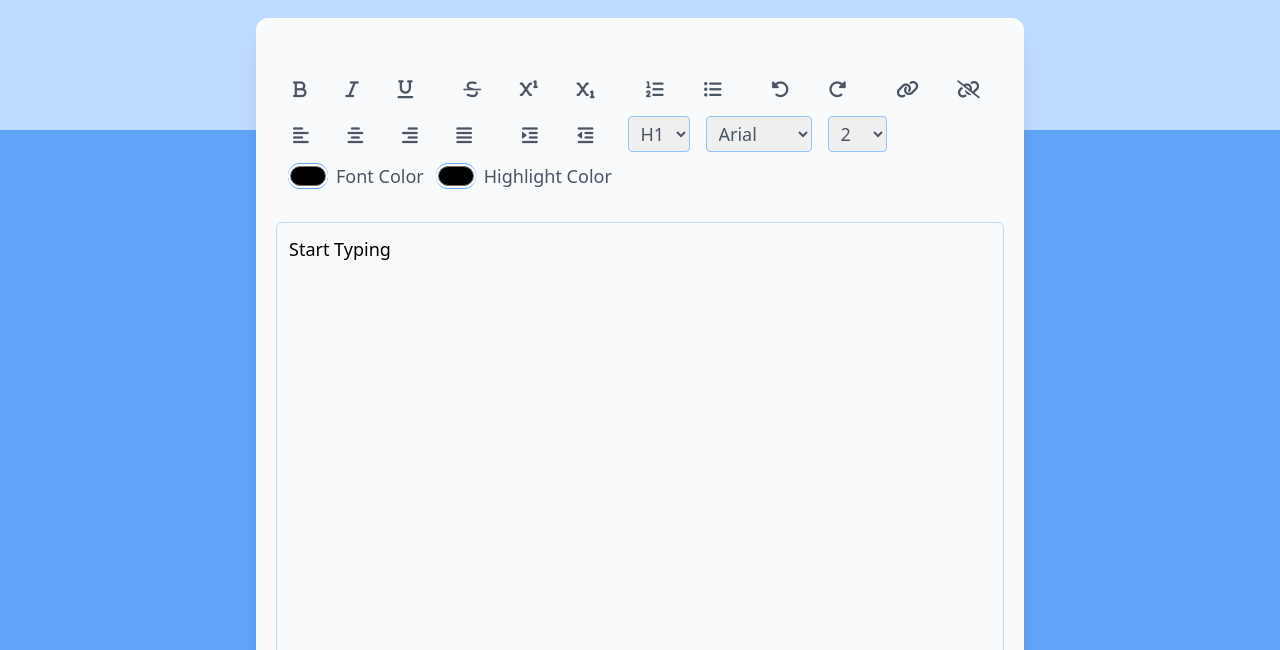
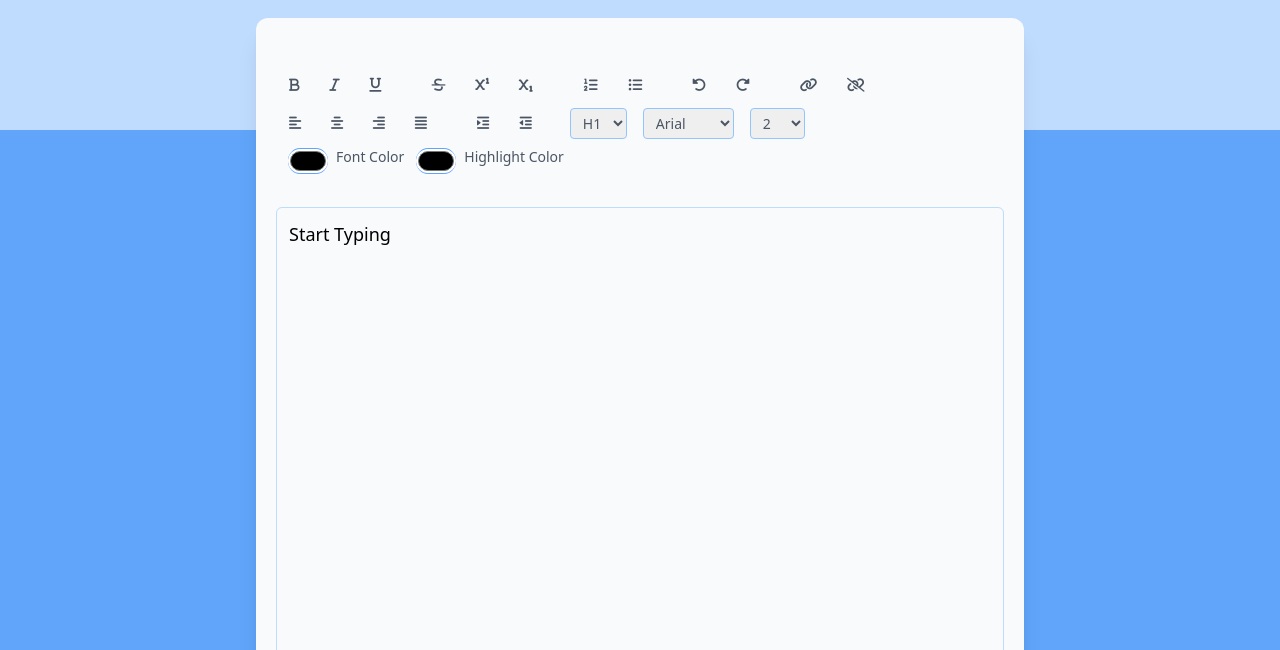
Before and after one commit to Marknjo/tools-lab, a website built with Vite: page src/pages/rich-text-editor/rte.html in a window 1280 px wide. Shown: the part 150-800 px from the top of the page. Built offline with nearby package versions, Linux system fonts and the light colour scheme.

Commit message:
style: downgrade fontsize from large to small

```diff
--- a/src/pages/rich-text-editor/rte.html
+++ b/src/pages/rich-text-editor/rte.html
@@ -28,84 +28,84 @@
         </header>
 
         <div class="bg-slate-50 mx-auto -mt-28 p-5 max-w-3xl shadow-xl rounded-xl">
-            <section id="menu" class="flex flex-wrap gap-x-4 gap-y-2 my-8 text-lg text-gray-600">
+            <section id="menu" class="flex flex-wrap gap-x-6 gap-y-2 my-8 text-sm text-gray-600">
                 <div>
                     <button
-                        class="menu__item py-1 px-4  border border-transparent hover:border-blue-400 active:focus:text-blue-600 rounded"
+                        class="menu__item py-1 px-3 border border-transparent hover:border-blue-500 hover:bg-blue-100 active:focus:text-blue-600 rounded"
                         title="Bold"><i class="fa-solid fa-bold"></i></button>
                     <button
-                        class="menu__item py-1 px-4  border border-transparent hover:border-blue-400 active:text-blue-600 rounded"
+                        class="menu__item py-1 px-3 border border-transparent hover:border-blue-500 hover:bg-blue-100 active:text-blue-600 rounded"
                         title="Italicize"><i class="fa-solid fa-italic"></i></button>
                     <button
-                        class="menu__item py-1 px-4  border border-transparent hover:border-blue-400 active:text-blue-600 rounded"
+                        class="menu__item py-1 px-3 border border-transparent hover:border-blue-500 hover:bg-blue-100 active:text-blue-600 rounded"
                         title="Underline"><i class="fa-solid fa-underline"></i></button>
                 </div>
 
 
                 <div>
                     <button
-                        class="menu__item py-1 px-4  border border-transparent hover:border-blue-400 active:text-blue-600 rounded"
+                        class="menu__item py-1 px-3 border border-transparent hover:border-blue-500 hover:bg-blue-100 active:text-blue-600 rounded"
                         title="Strikethrough"><i class="fa-solid fa-strikethrough"></i></button>
                     <button
-                        class="menu__item py-1 px-4  border border-transparent hover:border-blue-400 active:text-blue-600 rounded"
+                        class="menu__item py-1 px-3 border border-transparent hover:border-blue-500 hover:bg-blue-100 active:text-blue-600 rounded"
                         title="Superscript"><i class="fa-solid fa-superscript"></i></button>
                     <button
-                        class="menu__item py-1 px-4  border border-transparent hover:border-blue-400 active:text-blue-600 rounded"
+                        class="menu__item py-1 px-3 border border-transparent hover:border-blue-500 hover:bg-blue-100 active:text-blue-600 rounded"
                         title="Subscript"><i class="fa-solid fa-subscript"></i></button>
                 </div>
 
 
                 <div>
                     <button
-                        class="menu__item py-1 px-4  border border-transparent hover:border-blue-400 active:text-blue-600 rounded"
+                        class="menu__item py-1 px-3 border border-transparent hover:border-blue-500 hover:bg-blue-100 active:text-blue-600 rounded"
                         title="Ordered List"><i class="fa-solid fa-list-ol"></i></button>
                     <button
-                        class="menu__item py-1 px-4  border border-transparent hover:border-blue-400 active:text-blue-600 rounded"
+                        class="menu__item py-1 px-3 border border-transparent hover:border-blue-500 hover:bg-blue-100 active:text-blue-600 rounded"
                         title="Unordered List"><i class="fa-solid fa-list-ul"></i></button>
                 </div>
 
 
                 <div>
                     <button
-                        class="menu__item py-1 px-4  border border-transparent hover:border-blue-400 active:text-blue-600 rounded"
+                        class="menu__item py-1 px-3 border border-transparent hover:border-blue-500 hover:bg-blue-100 active:text-blue-600 rounded"
                         title="Undo"><i class="fa-solid fa-rotate-left"></i></button>
                     <button
-                        class="menu__item py-1 px-4  border border-transparent hover:border-blue-400 active:text-blue-600 rounded"
+                        class="menu__item py-1 px-3 border border-transparent hover:border-blue-500 hover:bg-blue-100 active:text-blue-600 rounded"
                         title="Redo"><i class="fa-solid fa-rotate-right"></i></button>
                 </div>
 
                 <div>
                     <button
-                        class="menu__item py-1 px-4  border border-transparent hover:border-blue-400 active:text-blue-600 rounded"
+                        class="menu__item py-1 px-3 border border-transparent hover:border-blue-500 hover:bg-blue-100 active:text-blue-600 rounded"
                         title="Add Link"><i class="fa-solid fa-link"></i></button>
                     <button
-                        class="menu__item py-1 px-4  border border-transparent hover:border-blue-400 active:text-blue-600 rounded"
+                        class="menu__item py-1 px-3 border border-transparent hover:border-blue-500 hover:bg-blue-100 active:text-blue-600 rounded"
                         title="Break Link"><i class="fa-solid fa-link-slash"></i></button>
                 </div>
 
 
                 <div>
                     <button
-                        class="menu__item py-1 px-4  border border-transparent hover:border-blue-400 active:text-blue-600 rounded"
+                        class="menu__item py-1 px-3 border border-transparent hover:border-blue-500 hover:bg-blue-100 active:text-blue-600 rounded"
                         title="Text Align Left"><i class="fa-solid fa-align-left"></i></button>
                     <button
-                        class="menu__item py-1 px-4  border border-transparent hover:border-blue-400 active:text-blue-600 rounded"
+                        class="menu__item py-1 px-3 border border-transparent hover:border-blue-500 hover:bg-blue-100 active:text-blue-600 rounded"
                         title="Text Align Center"><i class="fa-solid fa-align-center"></i></button>
                     <button
-                        class="menu__item py-1 px-4  border border-transparent hover:border-blue-400 active:text-blue-600 rounded"
+                        class="menu__item py-1 px-3 border border-transparent hover:border-blue-500 hover:bg-blue-100 active:text-blue-600 rounded"
                         title="Text Align Right"><i class="fa-solid fa-align-right"></i></button>
                     <button
-                        class="menu__item py-1 px-4  border border-transparent hover:border-blue-400 active:text-blue-600 rounded"
+                        class="menu__item py-1 px-3 border border-transparent hover:border-blue-500 hover:bg-blue-100 active:text-blue-600 rounded"
                         title="Text Align Justify"><i class="fa-solid fa-align-justify"></i></button>
                 </div>
 
 
                 <div>
                     <button
-                        class="menu__item py-1 px-4  border border-transparent hover:border-blue-400 active:text-blue-600 rounded"
+                        class="menu__item py-1 px-3 border border-transparent hover:border-blue-500 hover:bg-blue-100 active:text-blue-600 rounded"
                         title="Text Indent"><i class="fa-solid fa-indent"></i></button>
                     <button
-                        class="menu__item py-1 px-4  border border-transparent hover:border-blue-400 active:text-blue-600 rounded"
+                        class="menu__item py-1 px-3 border border-transparent hover:border-blue-500 hover:bg-blue-100 active:text-blue-600 rounded"
                         title="Text Outdent"><i class="fa-solid fa-outdent"></i></button>
                 </div>
 
```
